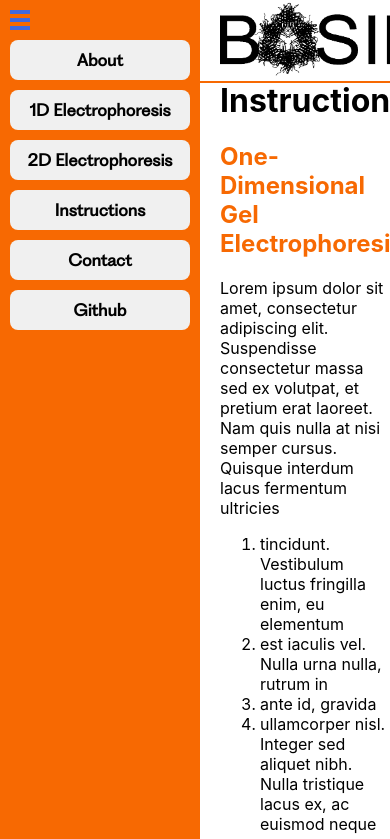
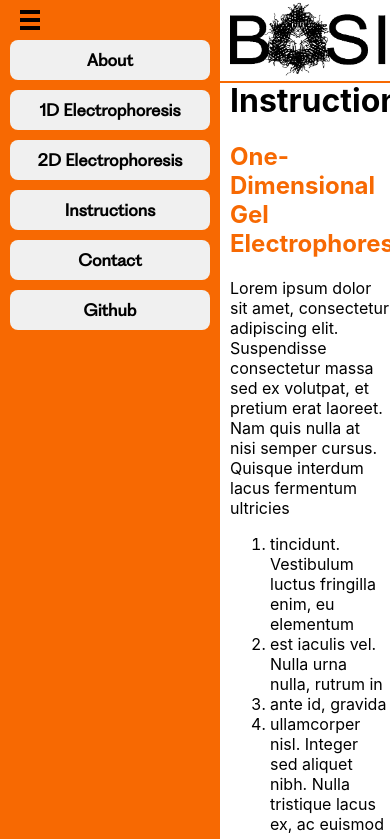
Before and after one commit to AmrMualla/RITSimulationofProteinSeparations, a React (Create React App) app in the folder frontend/jbio-web-app/: page /instructions in a window 390 px wide. Shown: the top 839 px of the page. Built offline with nearby package versions, Linux system fonts and the light colour scheme.

Commit message:
Fix moving hamburger menu

```diff
--- a/frontend/jbio-web-app/src/App.css
+++ b/frontend/jbio-web-app/src/App.css
@@ -10,6 +10,7 @@ html {
 
 .App {
   text-align: center;
+  transition: margin-left 0.3s ease;
 }
 
 .App-logo {
@@ -63,7 +64,7 @@ button {
 .sidebar-header {
   display: flex;
   align-items: center;
-  padding-left: 220px;
+  padding-left: 230px;
   transition: padding-left 0.3s ease;
   width: 100%;
   background-color: white;
@@ -76,23 +77,22 @@ button {
 }
 
 .sidebar + .sidebar-header {
-  padding-left: 220px;
+  padding-left: 230px;
 }
 .sidebar.sidebar-collapsed + .sidebar-header {
   padding-left: 70px;
 }
 
 .sidebar {
+  display: flex;
+  flex-direction: column;
   z-index: 2;
   height: 100vh;
   position: fixed;
   width: 200px;
+  padding: 0 10px;
   transition: width 0.3s ease;
   background-color: #F76902;
-}
-
-.App {
-  transition: margin-left 0.3s ease;
 }
 
 .sidebar + .App {
@@ -102,9 +102,11 @@ button {
 .sidebar-collapsed {
   display: flex;
   flex-direction: column;
-  align-items: center;
+  z-index: 2;
+  height: 100vh;
+  position: fixed;
+  width: 40px;
   padding: 0 10px;
-  width: 40px;
   transition: width 0.3s ease;
 }
 
@@ -175,11 +177,12 @@ button {
 .contact-icon {
   width: 32px;
   height: auto;
+  transition: all 0.3s ease;
 }
 
 .menu {
   list-style-type: none;
-  padding-left: 0;
+  padding: 0;
   margin: 0;
 }
 
@@ -208,16 +211,6 @@ button {
   transition: padding-left 0.3s ease;
 }
 
-.menu {
-  padding: 0 10px;
-}
-
-.instructions-icon,
-.contact-icon,
-.github-icon {
-    transition: all 0.3s ease;
-}
-
 .hoverable-text {
   color: black;
   transition: color 0.3s ease;
@@ -239,7 +232,7 @@ button {
 
 /* Content rules */
 .content {
-  padding: 60px 0 0 220px;
+  padding: 60px 0 0 230px;
   transition: padding-left 0.3s ease;
 }
 
@@ -252,7 +245,7 @@ button {
   display: flex;
   position: fixed;
   margin-top: -60px;
-  margin-left: 250px;
+  margin-left: 260px;
   z-index: 2;
 }
 
@@ -261,12 +254,7 @@ button {
   margin-right: 30px;
 }
 
-.navbar a h2 {
-  width: 100%;
-  height: 100%;
-}
-
-.navbar a h2:hover {
+.navbar a:hover h2 {
   color: #fd9f5b;
 }
 
```
